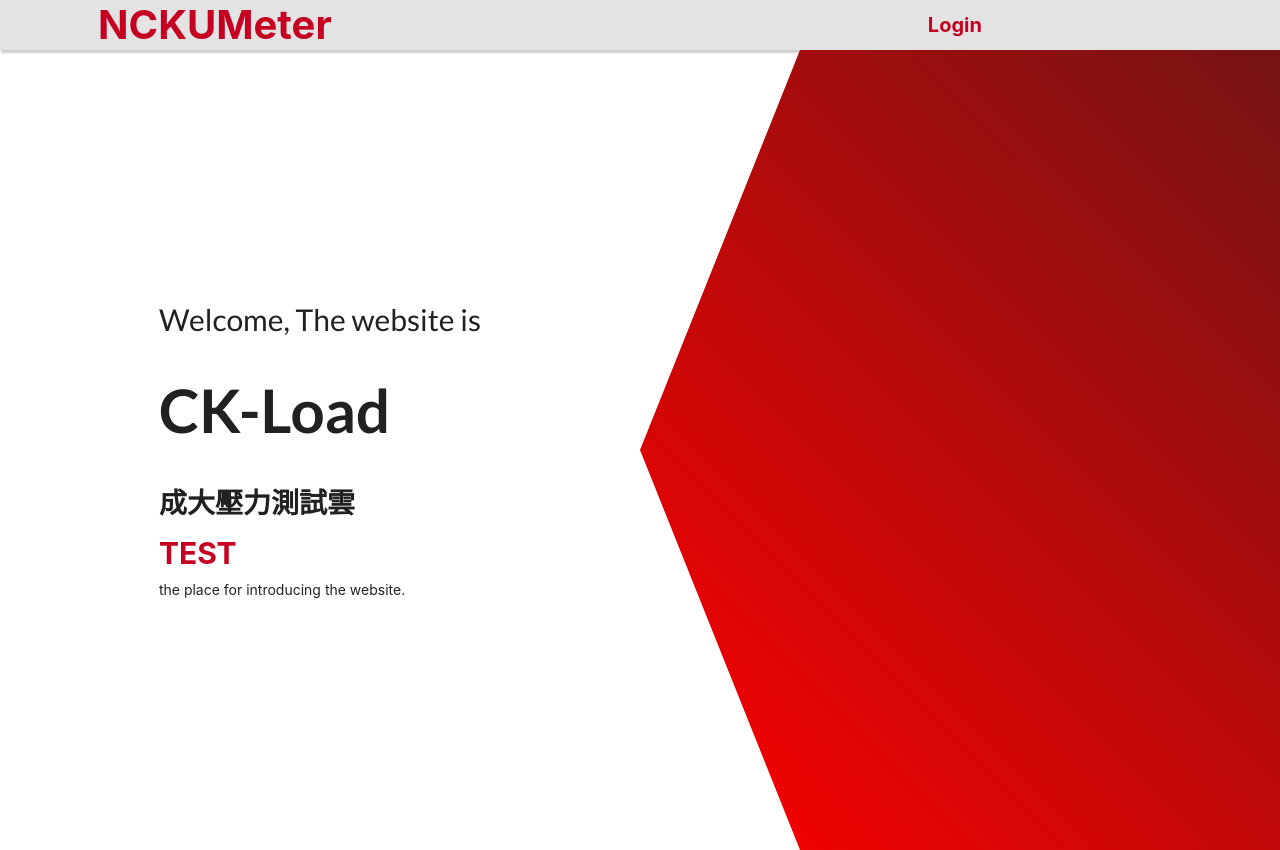
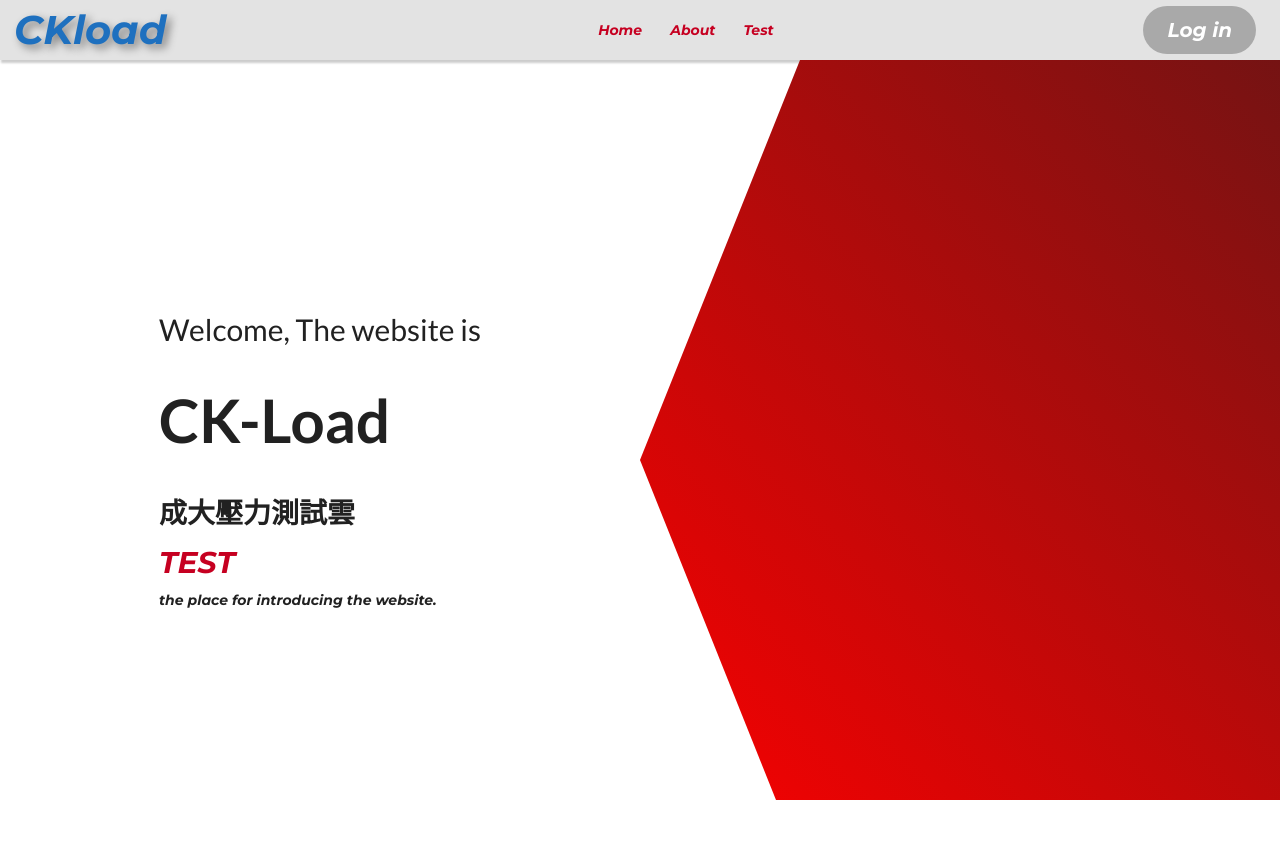
Before and after one commit to YiAnnChen/CKload, a React (Create React App) app in the folder ncku/: page /home in a window 1280 px wide. After the commit the page ends 800 px from the top, so only its background shows below. Built offline with nearby package versions, Linux system fonts and the light colour scheme; no server answers.

Commit message:
Change new Navbar
i tried new Navbar (NavbarTest)but don't delete last Navbar

```diff
--- a/ncku/public/index.html
+++ b/ncku/public/index.html
@@ -25,6 +25,9 @@
       work correctly both with client-side routing and a non-root public URL.
       Learn how to configure a non-root public URL by running `npm run build`.
     -->
+    <link rel="preconnect" href="https://fonts.googleapis.com">
+<link rel="preconnect" href="https://fonts.gstatic.com" crossorigin>
+<link href="https://fonts.googleapis.com/css2?family=Montserrat:ital,wght@1,700&display=swap" rel="stylesheet">
     <title>nckumeter</title>
   </head>
 
--- a/ncku/src/App.css
+++ b/ncku/src/App.css
@@ -0,0 +1,6 @@
+*{
+    font-family: 'Sora',sans-serif;
+    box-sizing: border-box;
+    margin:0;
+    padding: 0;
+}
--- a/ncku/src/App.js
+++ b/ncku/src/App.js
@@ -12,11 +12,14 @@ import { useEffect, useState } from "react";
 //import './App.css';
 
 //import HNavBar from './components/HNavBar';
-import Navbar from './components/Navbar/Navbar';
+// import Navbar from './components/Navbar/Navbar';
 import Home from './pages/Home'
 import Login from './pages/Login'
 import Tests from './pages/Tests'
 import TestsList from './pages/TestsList'
+import NavbarTest from './components/NavbarTest'
+import GlobalStyle from './components/NavbarTest/globalStyle';
+import DropDown from './components/NavbarTest/DropDown';
 
 
 
@@ -27,6 +30,12 @@ export const UserContext = React.createContext();
 
 function App() {
   const [user, setUser] = useState(null);
+
+  const [isOpen,setIsOpen] = useState(false);
+
+  const toggle = () => {
+    setIsOpen(!isOpen);
+  };
 
   useEffect(() => {
     const getUser = () => {
@@ -59,17 +68,19 @@ function App() {
     <>
 
       <Router>
-      <Navbar user={user} />
+      <GlobalStyle />
+      <NavbarTest user={user} toggle={toggle} />
+      <DropDown isOpen={isOpen} toggle={toggle}/>
         <UserContext.Provider value={user}>
           <Routes>
             {/* Directly routes user to home page */}
             <Route path="/" element={<Navigate replace to="/home" />} />
             <Route path='/home' exact element = {<Home/>} />
             {/* If user is logged in, navigate to home, if not, navigate to login */}
-            <Route path='/login' exact element = {user ? <Navigate to="/" /> : <Login />} />
+            <Route path='/log-in' exact element = {user ? <Navigate to="/" /> : <Login />} />
 
             {/* /tests routes the user to the list of tests for that user */}
-            <Route path='/tests' exact element = {<TestsList />} />
+            <Route path='/test' exact element = {<TestsList />} />
             <Route path='/tests/:test_id' exact element = {<Tests />} />
 
             <Route path='/posts' />
--- /dev/null
+++ b/ncku/src/components/NavbarTest/Button.js
@@ -0,0 +1,29 @@
+import styled from 'styled-components';
+import {Link} from 'react-router-dom';
+
+export const Button = styled(Link)`
+    background: ${({primary}) => (primary ? '#A9A9A9' :
+    '#FFD700' )};
+    font-weight: bolder;
+    white-space: nowrap;
+    outline: none;
+    border: none;
+    border-radius: 30px;
+    min-width: 100px;
+    max-width: 200px;
+    cursor:pointer;
+    text-drcoration:none;
+    transtition: 0.3s;
+    display: flex;
+    justify-content:center;
+    align-items: center;
+    padding: ${({big}) => (big ? '16px 40px' : '14px 24px')};
+    color: ${({primary}) => (primary ? '#fff' :
+    '#c60021' )};
+    font-size:${({big}) => (big ? '25px' : '20px')};
+
+    &:hover{
+        transform: translateY()(-2px);
+    }
+
+`
--- /dev/null
+++ b/ncku/src/components/NavbarTest/DropDown.js
@@ -0,0 +1,99 @@
+import React from 'react'
+import styled from 'styled-components'
+import { menuData } from '../../data/MenuData';
+import { Link } from 'react-router-dom';
+import {FaTimes} from 'react-icons/fa'
+import { Button } from './Button';
+
+
+const DropDownContainer = styled.div`
+    position:fixed;
+    z-index:999;
+    width:100%;
+    height:100%;
+    background:#c60021;
+    display:grid;
+    align-items: center;
+    top:0;
+    left:0;
+    transition: 0.3s ease-in-out ;
+    opacity:${({isOpen}) => (isOpen ? '1' : '0')};
+    top:${({isOpen}) => (isOpen ? '0' : '-100%')};
+
+`
+const Icon = styled.div`
+    position:absolute;
+    top:1.2rem;
+    right:1.5rem;
+    background:transparent;
+    font-size:2rem;
+    cursor:pointer;
+    outline:none;
+`;
+const CloseIcon = styled(FaTimes)`
+    color: #fff;
+`;
+const DropdownWrapper = styled.div``;
+
+const DropdownMenu = styled.div`
+    display: grid;
+    grid-template-columns: 1fr;
+    grid-template-rows: repeat(4, 80px);
+    text-align: center;
+    margin-bottom: 4rem;
+
+    @media screen and (max-width:480px){
+        grid-template-rows: repeat(4, 60px);
+    }
+`;
+const DropdownLink = styled(Link)`
+    display:flex;
+    align-items: center;
+    justify-content: center;
+    color: #fff;
+    font-size:1.5rem;
+    text-decoration:none;
+    list-style:none;
+    color: #fff;
+    cursor:pointer;
+    transition: 0.2s ease-in-out;
+
+    &:hover {
+        color:#000d1a;
+    }
+
+`;
+const BtnWrap = styled.div`
+    display:flex;
+    justify-content:center;
+    cursor:pointer;
+`;
+
+
+
+const DropDown = ({isOpen, toggle}) => {
+  return (
+    <DropDownContainer isOpen={isOpen} onClick={toggle}>
+        <Icon onClick={toggle}>
+            <CloseIcon />
+        </Icon>
+        <DropdownWrapper>
+            <DropdownMenu>
+            {menuData.map((item,index) => (
+                <DropdownLink to={item.link} key={index}>
+                    {item.title}
+                </DropdownLink>
+               ))
+               }
+            </DropdownMenu>
+            <BtnWrap>
+               <Button primary='true' round='true' big='true' to='/log-in'>
+                Log in
+               </Button>
+            </BtnWrap>
+        </DropdownWrapper>
+    </DropDownContainer>
+  )
+}
+
+export default DropDown
--- /dev/null
+++ b/ncku/src/components/NavbarTest/globalStyle.js
@@ -0,0 +1,16 @@
+import { createGlobalStyle} from "styled-components";
+
+const GlobalStyle = createGlobalStyle`
+    *{
+        margin:0;
+        adding:0;
+        box-sizing:border-box;
+        font-family:'Montserrat',sans-serif;
+    }
+
+    html, body{
+        overflow-x:hidden;
+    }
+`;
+
+export default  GlobalStyle;
--- /dev/null
+++ b/ncku/src/components/NavbarTest/index.js
@@ -0,0 +1,103 @@
+import React from 'react';
+import styled,{css} from 'styled-components/macro';
+import { Link } from 'react-router-dom';
+import {menuData} from '../../data/MenuData';
+import { Button } from './Button';
+import Bars from './4646965-200.png'
+
+
+
+const Nav = styled.nav`
+    height:60px;
+    display:flex;
+    justify-content:space-between;
+    padding:1 2rem;
+    z-index:100;
+    position:flex;
+    width:100%;
+    background: #E3E3E3;
+    box-shadow: 2px 2px 2px 1px rgba(0, 0, 0, 0.2);
+`;
+
+const NavLink = css`
+    color:#c60021;
+    display:flex;
+    align-items:center;
+    height:100%;
+    padding:0 1rem;
+    cursor: pointer;
+    text-decoration:none;
+`
+
+const Logo = styled(Link)`
+    ${NavLink}
+    font-family: 'Montserrat', sans-serif;
+    font-weight: bolder;
+    font-size:40px;
+    text-shadow: gray 0.1em 0.1em 0.2em
+`;
+const MenuBars = styled.i`
+    display:none;
+
+    @media screen and (max-width: 768px){
+        display:block;
+        background-image:url(${Bars});
+        background-size: contain;
+        height: 40px;
+        width: 40px;
+        cursor:pointer;
+        position:absolute;
+        top:0;
+        right:0;
+        transform: translate(-50%,25%);
+    }
+`;
+const NavMenu = styled.div`
+    display: flex;
+    align-items:center;
+    margin-right:-48px;
+
+    @media screen and (max-width: 786px){
+        display:none;
+    }
+`;
+const NavMenuLinks = styled(Link)`
+    ${NavLink}
+`;
+
+const NavBtn = styled.div`
+    display:flex;
+    align-items:center;
+    margin-right:24px;
+
+    @media screen and (max-width: 786px){
+        display:none;
+        }
+`;
+
+const Navbar = ({toggle,user}) => {
+    const logout = () => {
+        window.open("http://localhost:5000/auth/logout", "_self");
+      };
+    return (
+        <Nav>
+            <Logo to ='/'>CKload</Logo>
+            <MenuBars onClick={toggle}/>
+            <NavMenu>
+               {menuData.map((item,index) => (
+                <NavMenuLinks to={item.link} key={index}>
+                    {item.title}
+                </NavMenuLinks>
+               ))
+               }
+            </NavMenu>
+            <NavBtn>
+            <Button to ='/log-in' primary='true'>
+                Log in
+            </Button>
+            </NavBtn>
+        </Nav>
+    );
+};
+
+export default Navbar;
--- /dev/null
+++ b/ncku/src/data/MenuData.js
@@ -0,0 +1,6 @@
+
+export const menuData = [
+    {title: 'Home' ,link:'/home'},
+    {title: 'About' ,link:'/about'},
+    {title: 'Test' ,link:'/test'}
+];
--- a/ncku/src/index.js
+++ b/ncku/src/index.js
@@ -4,9 +4,10 @@ import 'semantic-ui-css/semantic.min.css';
 import './index.css';
 import App from './App';
 
+
 const root = ReactDOM.createRoot(document.getElementById('root'));
 root.render(
   <React.StrictMode>
-    <App />
+   <App />
   </React.StrictMode>
 );
--- a/ncku/src/pages/Home/Intro1/intro.css
+++ b/ncku/src/pages/Home/Intro1/intro.css
@@ -21,6 +21,7 @@
     display: flex;
     flex-direction: column;
     justify-content: space-between;
+    margin-block: 10px;
   }
 
   .home-intro {
@@ -39,7 +40,8 @@
   }
 
   .home-title-wrapper {
-    height: 100%;
+
+    height: 50px;
 
     animation: move 10s ease-in-out infinite alternate;
   }
@@ -60,6 +62,7 @@
   }
 
   .home-title-item {
+
     height: 50px;
     font-size: 30px;
     font-weight: bold;
@@ -77,7 +80,7 @@
   }
 
   .vedio{
-    margin-top: 220px;
+    margin-top: 210px;
     margin-left: 120px;
     object-fit: cover;
     position: absolute;
@@ -101,8 +104,7 @@
     }
 
     .home-left-wrapper {
-
-      padding: 10px;
+      padding: 20px;
       align-items: center;
       justify-content: center;
       text-align: center;
```
Also changed, not shown: ncku/src/components/NavbarTest/4646965-200.png (added).
